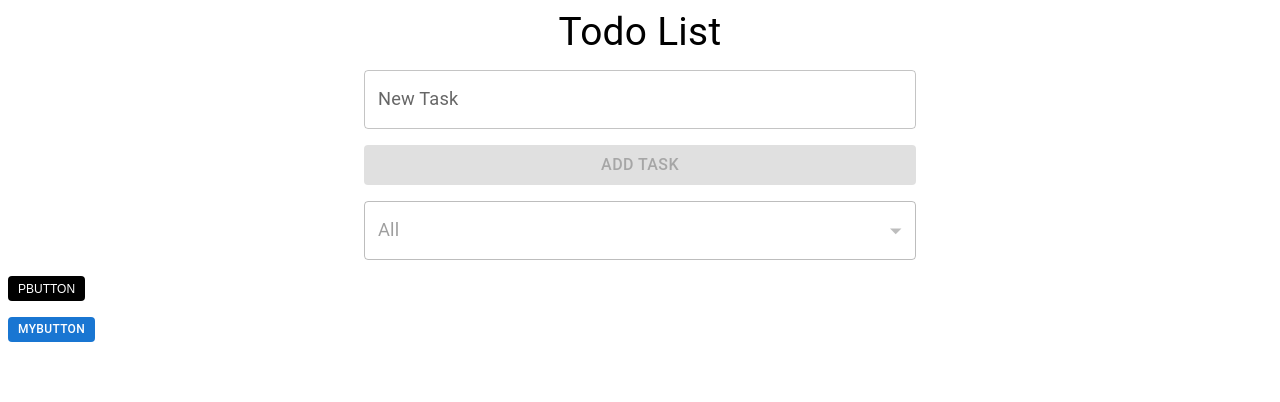
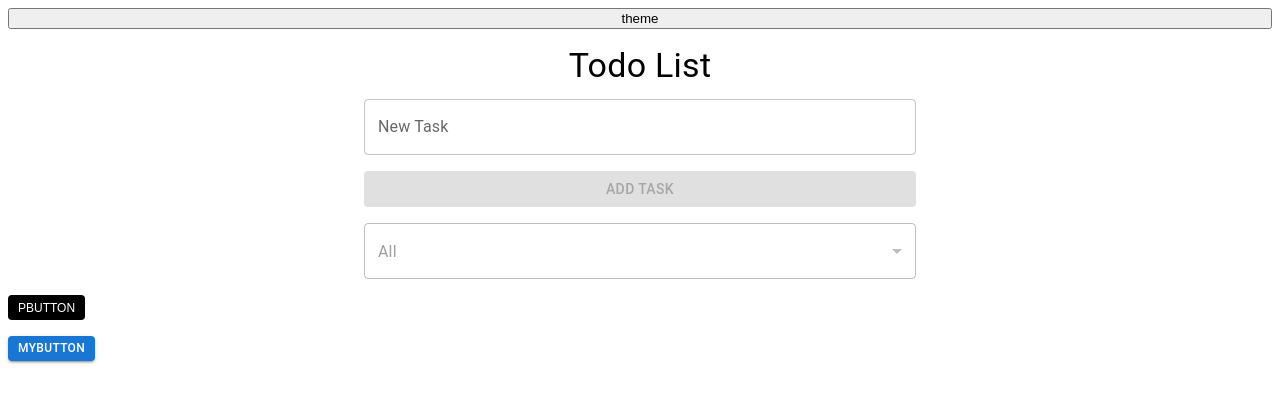
Before and after one commit to rotemYehiel/rotem-material-ui, a React (Create React App) app: page / in a window 1280 px wide. Shown: the top 402 px of the page. Built offline with nearby package versions, Linux system fonts and the light colour scheme.

Commit message:
changing theme to palette.myButoon

```diff
--- a/src/App.tsx
+++ b/src/App.tsx
@@ -1,14 +1,18 @@
 import { useRef } from "react";
 import { BrowserRouter } from "react-router-dom";
-import { Grid2, ThemeProvider } from "@mui/material";
+import { Grid2, ThemeProvider, useTheme, useThemeProps } from "@mui/material";
 import { theme } from "./theme/theme";
 import { ButtonType } from "./components/PButton/PButton.model";
 import { ThemeColors } from "./types/themeColors";
 import PButton from "./components/PButton/PButton";
 import MyButton from "./components/MyButton/MyButoon";
 import TodoList from "./components/TodoList/TodoList";
+import { useThemeContext } from "./context/ThemeContext";
 
 function App() {
+  const { theme, setTheme } = useThemeContext();
+  const themeMui = useTheme();
+
   const pButtonRef = useRef<HTMLButtonElement>(null);
   const myButtonRef = useRef<HTMLButtonElement>(null);
 
@@ -24,10 +28,15 @@ function App() {
     }
   };
 
+  const changeTheme = () => {
+    setTheme("tertiary");
+    console.log("theme changed:", { theme, themeMui });
+  };
+
   return (
-    <ThemeProvider theme={theme}>
     <Grid2 className="App" container direction="column" rowSpacing={2}>
       <BrowserRouter>
+        <button onClick={changeTheme}>theme</button>
         <TodoList />
         <PButton
           className="custom-button"
@@ -53,7 +62,6 @@ function App() {
         </MyButton>
       </BrowserRouter>
     </Grid2>
-    </ThemeProvider>
   );
 }
 
--- /dev/null
+++ b/src/context/ThemeContext.tsx
@@ -0,0 +1,55 @@
+import React, { createContext, useContext, useState, ReactNode } from "react";
+import {
+  primaryTheme,
+  secondaryTheme,
+  dangerTheme,
+  tertiaryTheme,
+  transparentTheme,
+} from "../theme/themes";
+import { ThemeProvider as MuiThemeProvider } from "@mui/material/styles";
+
+interface ThemeContextType {
+  theme: ThemeType;
+  setTheme: (theme: ThemeType) => void;
+}
+
+type ThemeType =
+  | "primary"
+  | "secondary"
+  | "danger"
+  | "tertiary"
+  | "transparent";
+
+const ThemeContext = createContext<ThemeContextType | undefined>(undefined);
+
+export const useThemeContext = (): ThemeContextType => {
+  const context = useContext(ThemeContext);
+  if (!context)
+    throw new Error("useThemeContext must be used within a ThemeProvider");
+  return context;
+};
+
+export const ThemeProvider: React.FC<{ children: ReactNode }> = ({
+  children,
+}) => {
+  const [theme, setTheme] = useState<ThemeType>("primary");
+
+  const currentTheme =
+    theme === "primary"
+      ? primaryTheme
+      : theme === "secondary"
+      ? secondaryTheme
+      : theme === "danger"
+      ? dangerTheme
+      : theme === "tertiary"
+      ? tertiaryTheme
+      : theme === "transparent"
+      ? transparentTheme
+      : primaryTheme;
+
+  return (
+    <ThemeContext.Provider value={{ theme, setTheme }}>
+      <MuiThemeProvider theme={currentTheme}>{children}</MuiThemeProvider>
+    </ThemeContext.Provider>
+  );
+};
--- a/src/index.tsx
+++ b/src/index.tsx
@@ -2,13 +2,16 @@ import React from "react";
 import ReactDOM from "react-dom/client";
 import App from "./App";
 import reportWebVitals from "./reportWebVitals";
+import { ThemeProvider } from "./context/ThemeContext";
 
 const root = ReactDOM.createRoot(
   document.getElementById("root") as HTMLElement
 );
 root.render(
   // <React.StrictMode>
-  <App />
+  <ThemeProvider>
+    <App />
+  </ThemeProvider>
   // </React.StrictMode>
 );
 
--- a/src/theme/theme.ts
+++ b/src/theme/theme.ts
@@ -1,88 +1,34 @@
-import { PaletteOptions, createTheme } from "@mui/material/styles";
-import colors from "../styles/themeColors.module.scss";
-import {
-  DangerPaletteOptions,
-  PrimaryButtonPaletteOptions,
-  SecondaryButtonPaletteOptions,
-  TertiaryPaletteOptions,
-  TransparentPaletteOptions,
-} from "../interfaces/themeInterfaces";
+import { createTheme } from "@mui/material/styles";
 import { ThemeColors } from "../types/themeColors";
 
 declare module "@mui/material/styles" {
   interface PaletteOptions {
-    danger?: DangerPaletteOptions;
-    tertiary?: TertiaryPaletteOptions;
-    transparent?: TransparentPaletteOptions;
-    primaryButton?: PrimaryButtonPaletteOptions;
-    secondaryButton?: SecondaryButtonPaletteOptions;
+    myButton?: {
+      main: string;
+      secondary?: string;
+      primaryActiveHover?: string;
+      disableCommonTwo?: string;
+      dangerButton?: string;
+      dangerButtonHover?: string;
+      disableCommon?: string;
+    };
   }
+
   interface Palette {
-    danger?: {
-      contrastText: string;
-      dangerButton: string;
-      dangerButtonHover: string;
-    };
-    tertiary?: {
+    myButton?: {
+      primaryActiveHover?: string;
+      disableCommonTwo?: string;
+      dangerButton?: string;
+      dangerButtonHover?: string;
+      disableCommon?: string;
+      secondary?: string;
       main: string;
-      seconed: string;
-      primaryActiveHover: string;
-      disableCommon: string;
-    };
-    transparent?: {
-      main: string;
-      primaryActiveHover: string;
-      disableCommon: string;
-    };
-    primaryButton?: {
-      main: string;
-      seconed: string;
-      primaryActiveHover: string;
-      disableCommonTwo: string;
-    };
-    secondaryButton?: {
-      main: string;
-      seconed: string;
-      primaryActiveHover: string;
-      disableCommon: string;
     };
   }
 }
 
-export const palette: PaletteOptions = {
-  primaryButton: {
-    main: colors.primary,
-    seconed: colors.secondary,
-    primaryActiveHover: colors["primary-active-hover"],
-    disableCommonTwo: colors["disable-common-two"],
-  },
-  secondaryButton: {
-    main: colors.transparent,
-    seconed: colors.primary,
-    primaryActiveHover: colors["primary-active-hover"],
-    disableCommon: colors["disable-common"],
-  },
-  danger: {
-    contrastText: colors.secondary,
-    dangerButton: colors["danger-button"],
-    dangerButtonHover: colors["danger-button-hover"],
-  },
-  tertiary: {
-    main: colors.secondary,
-    seconed: colors.primary,
-    primaryActiveHover: colors["primary-active-hover"],
-    disableCommon: colors["disable-common"],
-  },
-  transparent: {
-    main: colors.transparent,
-    primaryActiveHover: colors["primary-active-hover"],
-    disableCommon: colors["disable-common"],
-  },
-};
-
 declare module "@mui/material/Button" {
   interface ButtonPropsColorOverrides {
-    inherit: true;
     primary: true;
     secondary: true;
     danger: true;
@@ -98,7 +44,6 @@ declare module "@mui/material/Button" {
 }
 
 export const theme = createTheme({
-  palette,
   typography: {
     fontFamily: '"Roboto", "Helvetica", "Arial", sans-serif',
     fontSize: 16,
--- /dev/null
+++ b/src/theme/themes.ts
@@ -0,0 +1,70 @@
+import { createTheme, PaletteOptions, Theme } from "@mui/material/styles";
+import colors from "../styles/themeColors.module.scss";
+
+export type CustomThemeMode =
+  | "primary"
+  | "secondary"
+  | "danger"
+  | "tertiary"
+  | "transparent";
+
+interface CustomPaletteOptions extends PaletteOptions {
+  primaryActiveHover?: string;
+  disableCommonTwo?: string;
+  dangerButton?: string;
+  dangerButtonHover?: string;
+  disableCommon?: string;
+}
+
+export const primaryTheme: Theme = createTheme({
+  palette: {
+    myButton: {
+      main: colors.primary,
+      secondary: colors.secondary,
+      primaryActiveHover: colors["primary-active-hover"],
+      disableCommonTwo: colors["disable-common-two"],
+    },
+  } as CustomPaletteOptions,
+});
+
+export const secondaryTheme: Theme = createTheme({
+  palette: {
+    myButton: {
+      main: colors.transparent,
+      secondary: colors.primary,
+      primaryActiveHover: colors["primary-active-hover"],
+      disableCommon: colors["disable-common"],
+    },
+  } as CustomPaletteOptions,
+});
+
+export const dangerTheme: Theme = createTheme({
+  palette: {
+    myButton: {
+      main: colors.secondary,
+      dangerButton: colors["danger-button"],
+      dangerButtonHover: colors["danger-button-hover"],
+    },
+  } as CustomPaletteOptions,
+});
+
+export const tertiaryTheme: Theme = createTheme({
+  palette: {
+    myButton: {
+      main: colors.secondary,
+      secondary: colors.primary,
+      primaryActiveHover: colors["primary-active-hover"],
+      disableCommon: colors["disable-common"],
+    },
+  } as CustomPaletteOptions,
+});
+
+export const transparentTheme: Theme = createTheme({
+  palette: {
+    myButton: {
+      main: colors.transparent,
+      primaryActiveHover: colors["primary-active-hover"],
+      disableCommon: colors["disable-common"],
+    },
+  } as CustomPaletteOptions,
+});
--- a/src/types/themeColors.ts
+++ b/src/types/themeColors.ts
@@ -1,5 +1,4 @@
 export enum ThemeColors {
-  Inherit = "inherit",
   Primary = "primary",
   Secondary = "secondary",
   Danger = "danger",
```
Also changed, not shown: src/components/MyButton/CustomedButton.styles.tsx (+32 -32 lines), src/interfaces/themeInterfaces.ts (deleted, +0 -32 lines). Lines whose indentation alone changed are shown as unchanged.
